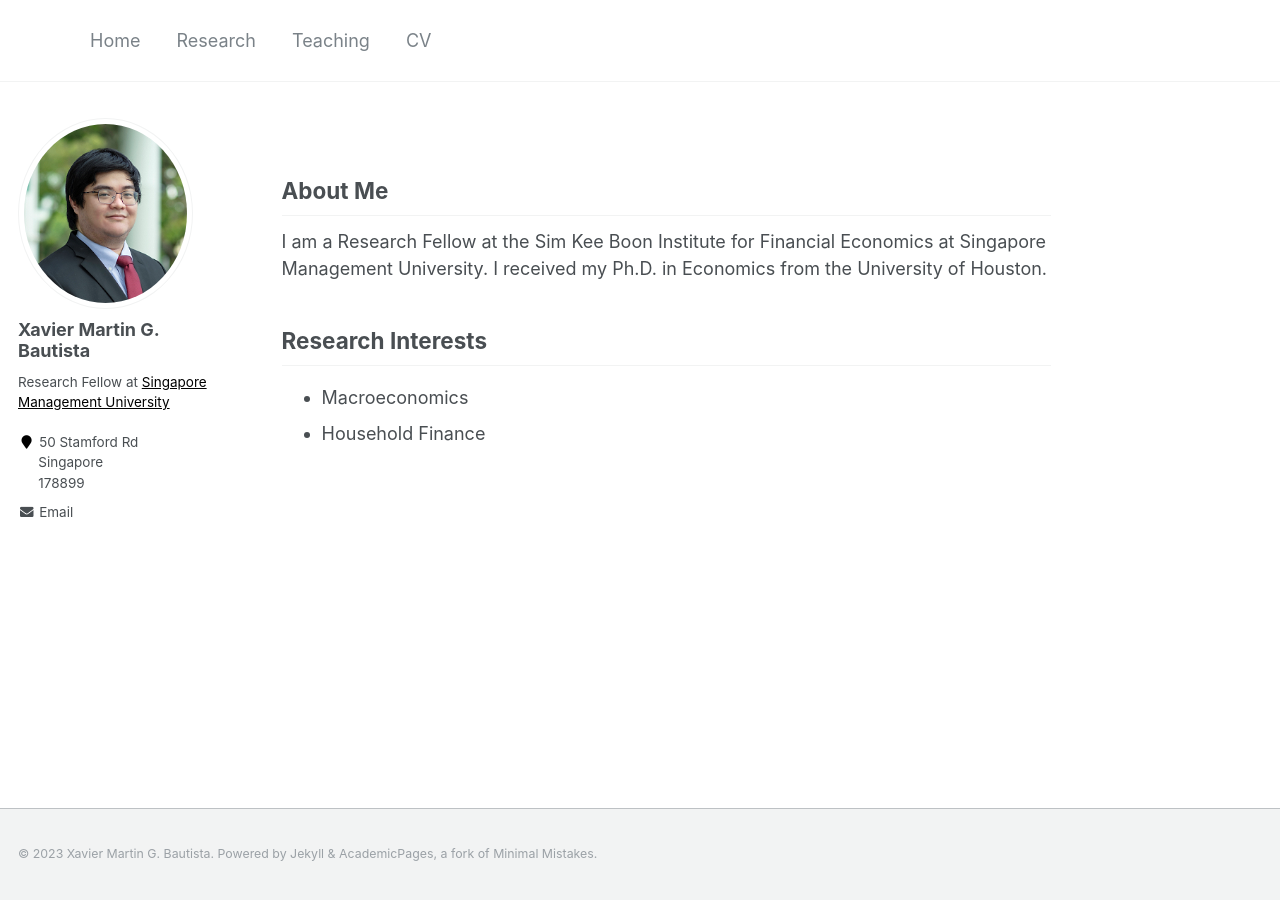
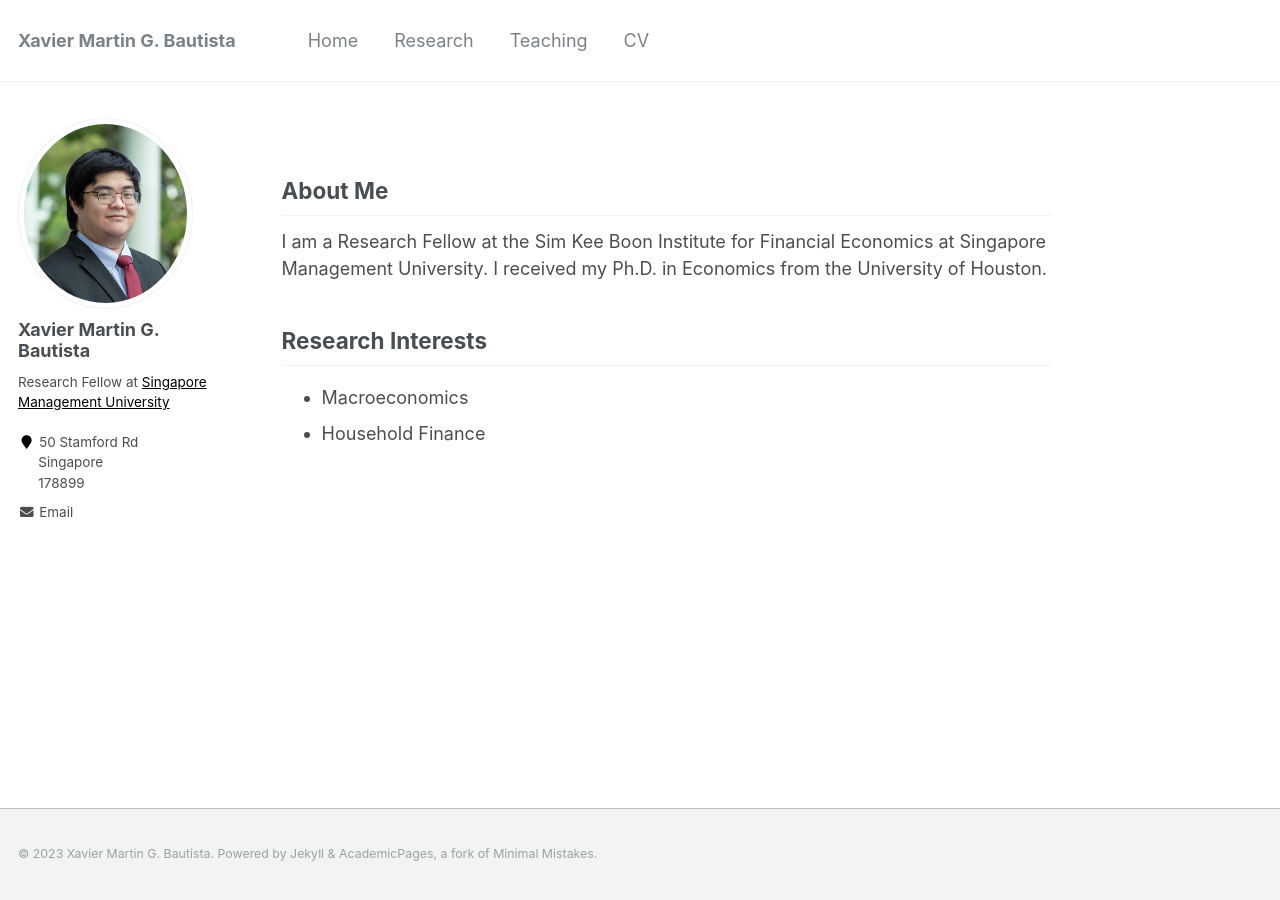
Before and after one commit to xmgbautista/xmgbautista.github.io, a Jekyll site: the page built from _pages/about.md, in a window 1280 px wide. Built offline with Jekyll 4.4.1, drawn with Linux system fonts in a browser that asks for light colours.

Commit message:
Update _config.yml

```diff
--- a/_config.yml
+++ b/_config.yml
@@ -7,7 +7,7 @@
 
 # Site Settings
 locale                   : "en-US"
-title                    : " "
+title                    : "Xavier Martin G. Bautista"
 title_separator          : "-"
 name                     : &name "Xavier Martin G. Bautista"
 description              : &description "Economist"
```
